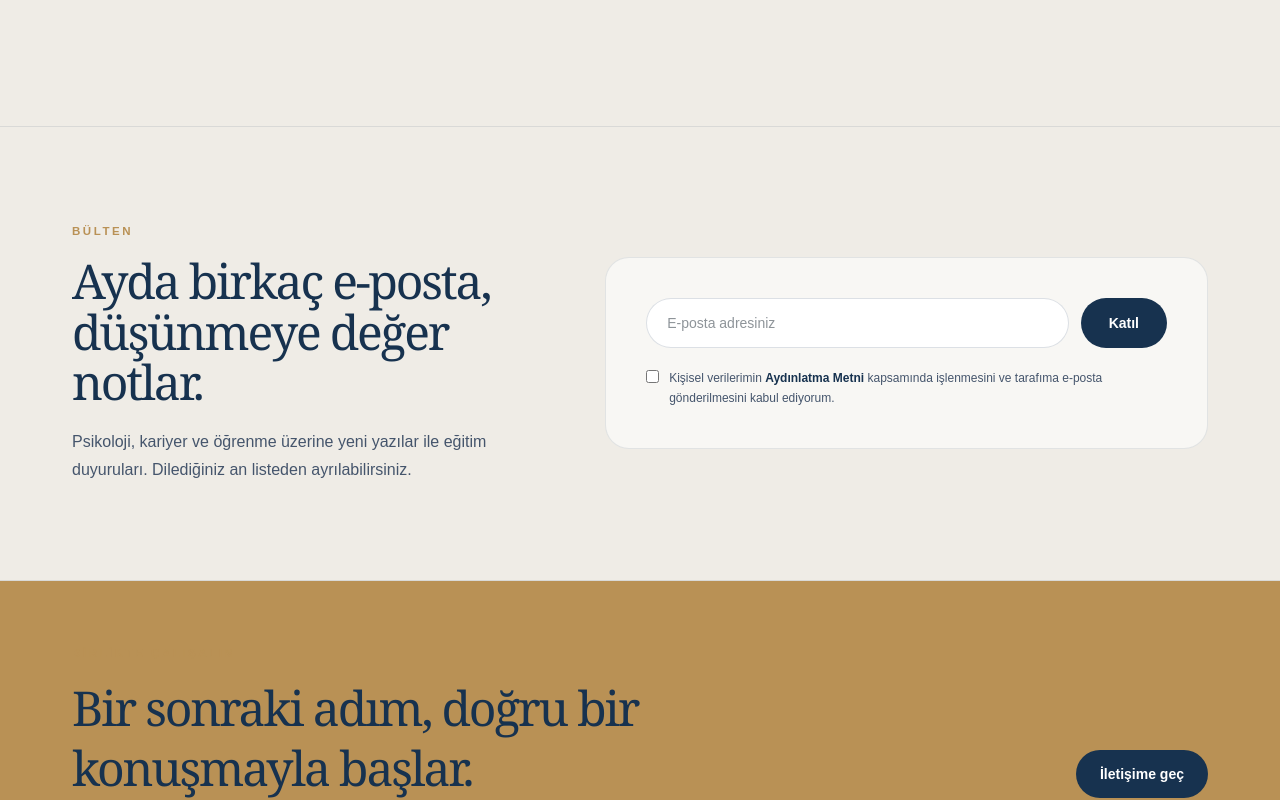
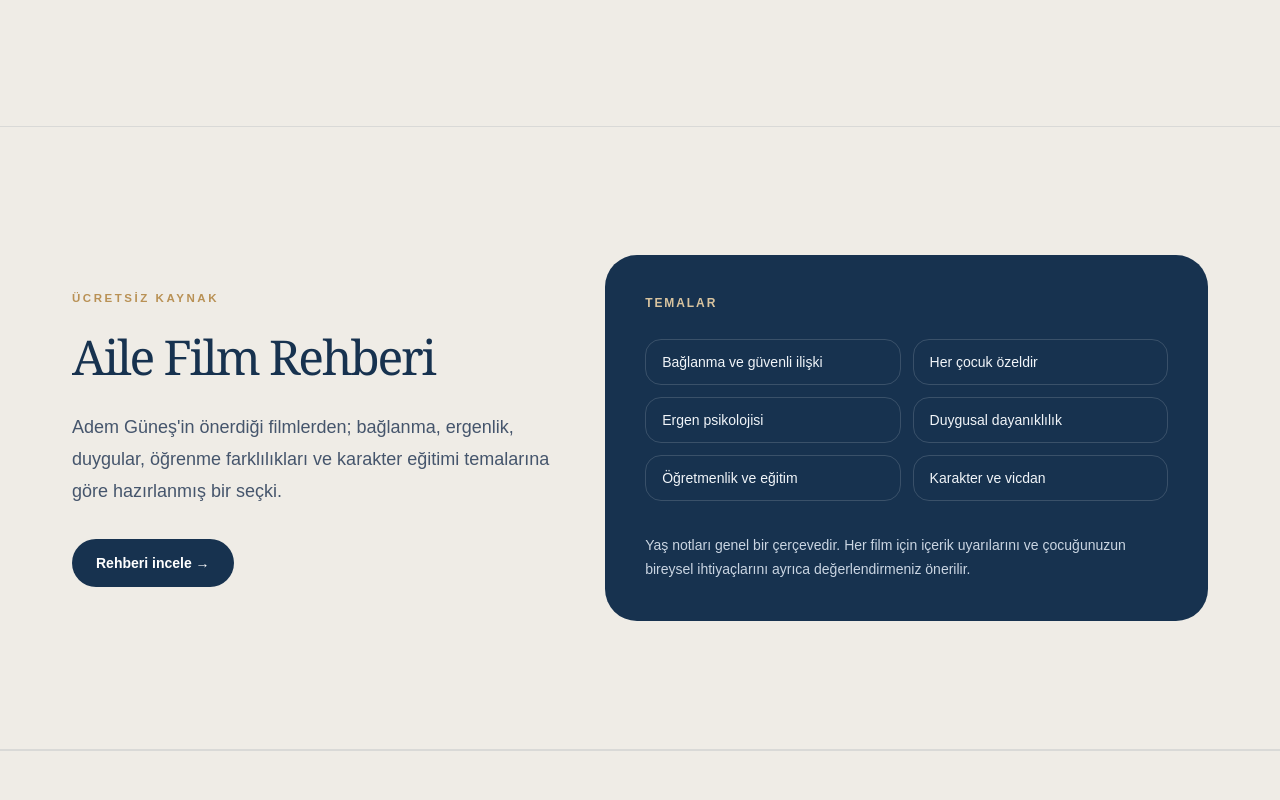
Before and after one commit to sezginildes/sezginildes.com, a Next.js app: page / in a window 1280 px wide. Shown: the part 6366-7166 px from the top of the page. Built offline with nearby package versions, Linux system fonts and the light colour scheme.

Commit message:
Ücretsiz aile film rehberi eklendi

```diff
--- a/app/page.tsx
+++ b/app/page.tsx
@@ -7,6 +7,7 @@
 import YouTubeShowcase from "@/components/YouTubeShowcase";
 import NewsletterForm from "@/components/NewsletterForm";
 import ServicePaths from "@/components/ServicePaths";
+import FreeFilmGuide from "@/components/FreeFilmGuide";
 import { articles } from "@/lib/articles";
 
 const supportTopics = ["Kaygı ve stres", "Erteleme ve odaklanma", "Travmatik yaşantıların etkileri", "Karar verme", "Kendini tanıma", "Yaşam yönü", "Kariyer geçişleri"];
@@ -29,6 +30,7 @@
   <section className="bg-[#17324f] text-white"><div className="shell grid gap-12 py-24 sm:py-32 lg:grid-cols-[.8fr_1.2fr]"><div><p className="eyebrow text-[#d9c49f]">YAKLAŞIM</p><h2 className="mt-5 font-serif text-4xl leading-tight sm:text-5xl">Bilgi, ancak hayata değdiğinde dönüşür.</h2></div><div className="space-y-6 text-lg leading-8 text-slate-200"><p>Psikolojik danışmanlıktan kariyer gelişimine, eğitim tasarımından kurum çalışmalarına uzanan deneyimimi tek bir amaç için kullanıyorum: insan gelişimini görünür ve uygulanabilir kılmak.</p><p>İyi bir gelişim sürecinin doğru cevaplardan önce doğru sorularla başladığına inanıyorum.</p><Link className="inline-block border-b border-[#d9c49f] pb-1 text-sm font-semibold text-[#d9c49f]" href="/hakkimda">Hakkımda daha fazlası →</Link></div></div></section>
   <section className="shell py-24 sm:py-32"><div className="flex flex-col gap-8 sm:flex-row sm:items-end sm:justify-between"><SectionHeading eyebrow="YAZILAR" title="Düşünmek için küçük bir alan." intro="Psikoloji, kariyer ve öğrenme üzerine notlar." /><Link href="/blog" className="text-sm font-semibold text-[#17324f]">Tüm yazılar →</Link></div><div className="mt-10 grid gap-4 md:grid-cols-3">{articles.map((article, i) => <Link href={`/blog/${article.slug}`} className="group rounded-3xl border border-[#17324f]/10 p-7 transition hover:border-[#b99155] hover:bg-[#efece6]" key={article.slug}><p className="text-xs font-bold tracking-[.15em] text-[#b99155]">{String(i+1).padStart(2,"0")} · {article.category.toUpperCase()}</p><h3 className="mt-16 text-2xl font-semibold leading-tight text-[#17324f]">{article.title}</h3><p className="mt-5 text-sm font-semibold text-[#17324f]">Oku →</p></Link>)}</div></section>
   <YouTubeShowcase />
+  <FreeFilmGuide />
   <NewsletterForm />
   <ContactCta />
 </PageShell>; }
--- /dev/null
+++ b/components/FreeFilmGuide.tsx
@@ -0,0 +1,40 @@
+const FILM_GUIDE_URL = "https://sezginildes.notion.site/Adem-Gunes-in-Tavsiye-Ettigi-filmler-sezginildes-38d91e46ad4780cca15be602e2ba9c7b?source=copy_link";
+
+export default function FreeFilmGuide() {
+  return (
+    <section className="border-y border-[#17324f]/10 bg-[#efece6]">
+      <div className="shell grid gap-10 py-24 sm:py-32 lg:grid-cols-[.9fr_1.1fr] lg:items-center">
+        <div>
+          <p className="eyebrow">ÜCRETSİZ KAYNAK</p>
+          <h2 className="display mt-5 text-4xl leading-tight text-[#17324f] sm:text-5xl">Aile Film Rehberi</h2>
+          <p className="mt-6 max-w-xl text-lg leading-8 text-slate-600">
+            Adem Güneş&apos;in önerdiği filmlerden; bağlanma, ergenlik, duygular,
+            öğrenme farklılıkları ve karakter eğitimi temalarına göre hazırlanmış bir seçki.
+          </p>
+          <a
+            href={FILM_GUIDE_URL}
+            target="_blank"
+            rel="noreferrer"
+            className="mt-8 inline-block rounded-full bg-[#17324f] px-6 py-3.5 text-sm font-semibold text-white transition hover:bg-[#10283f]"
+          >
+            Rehberi incele →
+          </a>
+        </div>
+
+        <div className="rounded-[2rem] bg-[#17324f] p-8 text-white sm:p-10">
+          <p className="text-xs font-bold tracking-[.16em] text-[#d9c49f]">TEMALAR</p>
+          <div className="mt-7 grid gap-3 sm:grid-cols-2">
+            {["Bağlanma ve güvenli ilişki", "Her çocuk özeldir", "Ergen psikolojisi", "Duygusal dayanıklılık", "Öğretmenlik ve eğitim", "Karakter ve vicdan"].map((topic) => (
+              <p key={topic} className="rounded-2xl border border-white/15 px-4 py-3 text-sm font-medium text-slate-100">
+                {topic}
+              </p>
+            ))}
+          </div>
+          <p className="mt-8 text-sm leading-6 text-slate-300">
+            Yaş notları genel bir çerçevedir. Her film için içerik uyarılarını ve çocuğunuzun bireysel ihtiyaçlarını ayrıca değerlendirmeniz önerilir.
+          </p>
+        </div>
+      </div>
+    </section>
+  );
+}
```
